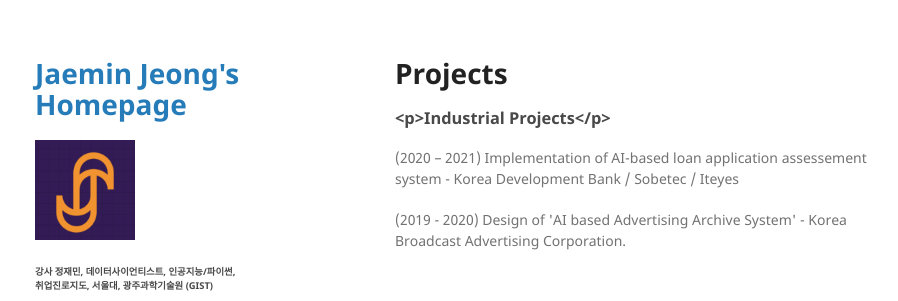
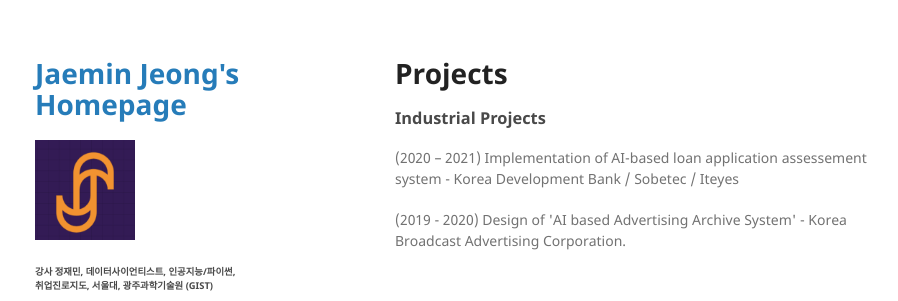
Before and after one commit to dscoool/dscoool.github.io, a Jekyll site: the page built from projects.md, in a window 1280 px wide. Shown: the top 301 px of the page, without its empty margins (175-1073 px from the left). Built offline with Jekyll 4.4.1, drawn with Linux system fonts in a browser that asks for light colours; our own code applies the rules of GitHub Pages for plain Markdown files.

```diff
--- a/projects.md
+++ b/projects.md
@@ -2,7 +2,7 @@
 
 <!-- wp:paragraph -->
 
-### <p>Industrial Projects</p>
+### Industrial Projects
 
 <!-- wp:paragraph -->
 <p>(2020 – 2021) Implementation of AI-based loan application assessement system - Korea Development Bank / Sobetec / Iteyes </p>
```
